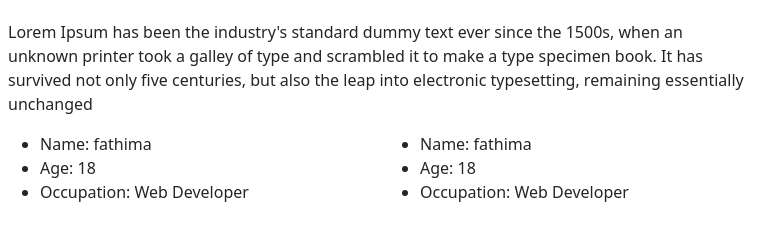
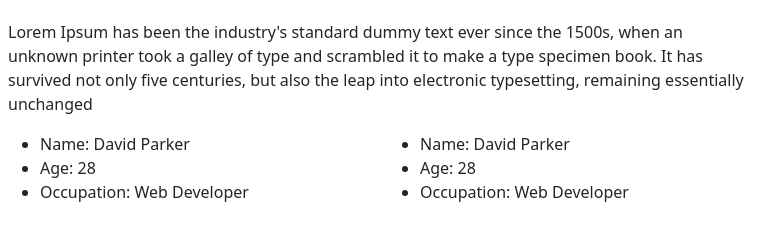
Before and after one commit to nusaiba2004/nusaibasportfolio, a plain HTML site: page index.html in a window 1280 px wide. Shown: the part 900-1133 px from the top of the page, 454-1238 px from the left. Drawn offline with nearby package versions, Linux system fonts and the light colour scheme; a script that the page names is missing.

Commit message:
Update index.html

```diff
--- a/index.html
+++ b/index.html
@@ -71,16 +71,16 @@
                     <div class="row mt-3">
                         <div class="col-md-6">
                             <ul>
-                                <li>Name: fathima</li>
-                                <li>Age: 18</li>
+                                <li>Name: David Parker</li>
+                                <li>Age: 28</li>
                                 <li>Occupation: Web Developer</li>
 
                             </ul>
                         </div>
                         <div class="col-md-6">
                             <ul>
-                                <li>Name: fathima</li>
-                                <li>Age: 18</li>
+                                <li>Name: David Parker</li>
+                                <li>Age: 28</li>
                                 <li>Occupation: Web Developer</li>
 
                             </ul>
@@ -272,15 +272,17 @@
                 <div class="col-lg-6">
                     <!-- to edit google map goto https://www.embed-map.com type your location, generate html code and copy the html  -->
                     <div style="max-width:100%;overflow:hidden;color:red;width:500px;height:500px;">
-
                         <div id="embedmap-canvas" style="height:100%; width:100%;max-width:100%;">
-                           <iframe src="https://www.google.com/maps/embed?pb=!1m18!1m12!1m3!1d249183.0915607102!2d75.34416810342557!3d12.616103248227015!2m3!1f0!2f0!3f0!3m2!1i1024!2i768!4f13.1!3m3!1m2!1s0x3ba4e9aabd6ce425%3A0xb51d4f2c8fdf1f8b!2sMardala%20junction!5e0!3m2!1sen!2sin!4v1702115209466!5m2!1sen!2sin" width="600" height="450" style="border:0;" allowfullscreen="" loading="lazy" referrerpolicy="no-referrer-when-downgrade"></iframe>
+                            <iframe style="height:100%;width:100%;border:0;" frameborder="0" src="https://www.google.com/maps/embed/v1/place?q=new+york&key=AIzaSyBFw0Qbyq9zTFTd-tUY6dZWTgaQzuU17R8">
+                            </iframe>
                         </div>
-                        <a class="googlemaps-html" href="https://www.embed-map.com" id="get-data-forembedmap">https://www.embed-map.com</a>
+                        <a class="googlemaps-html" href="https://maps.app.goo.gl/mYKpHyuTcQSssqNC6" id="get-data-forembedmap">https://www.embed-map.com</a>
                         <style>#embedmap-canvas img{max-width:none!important;background:none!important;font-size: inherit;font-weight:inherit;}
                         </style>
                     </div>
                 </div>
+
+
 
                 <div class="col-lg-6">
                     <!-- form fields -->
```
